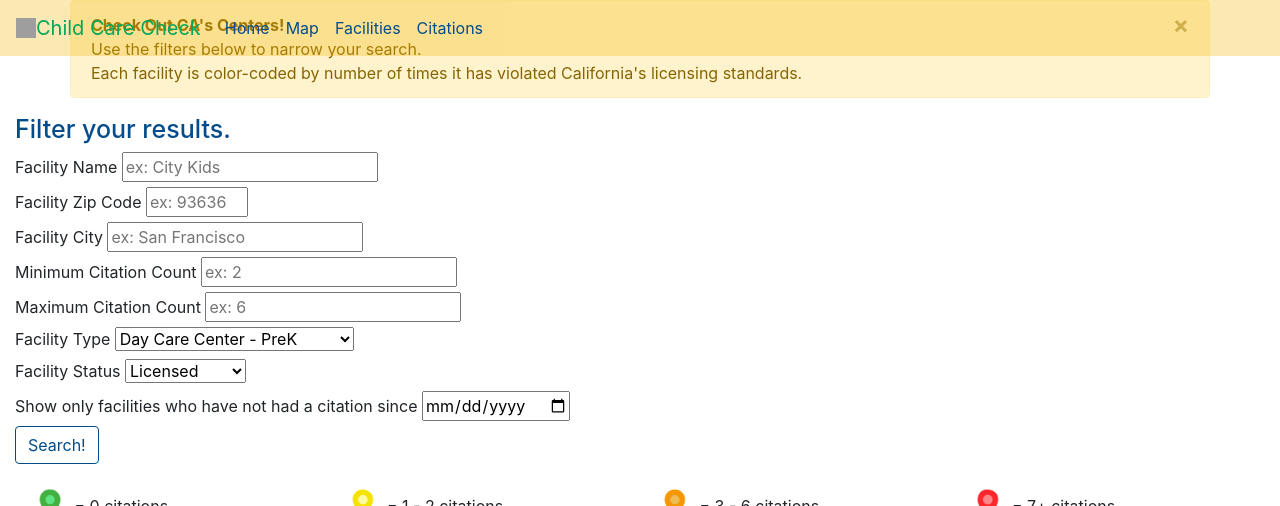
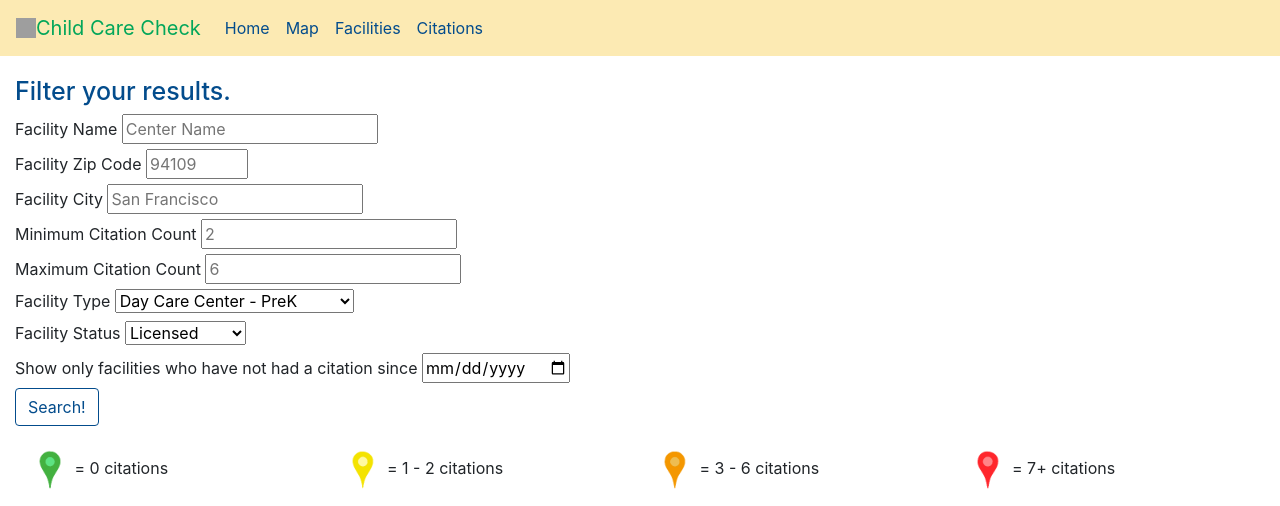
Before and after one commit to hanndull/child-care-check, a Flask app: page /map in a window 1280 px wide. Shown: the top 506 px of the page. Run offline with Flask 2, Linux system fonts and the light colour scheme; data that the repository does not hold is empty; some libraries are stand-ins or nearby versions; grey boxes are pictures that could not be loaded.

Commit message:
Updated navbar, map page, and map marker windows

```diff
--- a/static/css/bootstrap.css
+++ b/static/css/bootstrap.css
@@ -1,10 +1,13 @@
 /*    .nav-link {
         background-color: rgba(255,255,255,0.5);
     }*/
-.navbar {
+.nav-opaque {
     /*background: linear-gradient(to left, #f9d1d4, #d3cdec);*/
     /*background-color: rgba(255,255,255,0.7);*/
-    background-color: rgba(242,183,5,0.3)
+    background-color: rgba(252,234,179,1);
+}
+.nav-translucent {
+    background-color: rgba(242,183,5,0.3);
 }
 .navbar-brand { /* forest green -- navbar brand */
     color: rgba(3,166,90,1);
@@ -23,6 +26,12 @@ h3 {
 h4 {
     font-size: 16px;
 }
+main {
+    margin-top: 76px;
+}
+main.homepg {
+    margin-top: 56px
+}
 .nestedh2 {
     font-size: 25px;
     color: rgba(3,76,140,1);
@@ -32,6 +41,11 @@ h4 {
 }
 a { /* deep blue -- hyperlinks */
     color: rgba(3,76,140,1);
+}
+a:hover {
+    color: rgba(210,84,152,1);
+    text-decoration: none;
+    font-weight: none;
 }
 .btn-outline {
     color: rgba(3,76,140,1);
--- a/templates/base.html
+++ b/templates/base.html
@@ -16,7 +16,7 @@
 
   <body>
     <div class="container-fluid position-relative">
-      <nav class="navbar navbar-expand-sm fixed-top">
+      <nav class="navbar nav-opaque navbar-expand-sm fixed-top">
         <img src="https://cdn.pixabay.com/photo/2014/04/02/11/01/tick-305245_960_720.png" height="20" width="20">
         <a class="navbar-brand" href="/">Child Care Check</a>
         <button class="navbar-toggler" type="button" data-toggle="collapse" data-target="#navbarCollapse" aria-controls="navbarCollapse" aria-expanded="false" aria-label="Toggle navigation">
@@ -45,7 +45,7 @@
 
 <!-- Need to fix the nav bar collapse -->
 
-  {% block content %} fill in content here {% endblock %}
+    {% block content %} fill in content here {% endblock %}
 
     <div class="container-fluid mt-3 fixed-bottom">
       <div class="row align-items-center">
--- a/templates/common-citations.html
+++ b/templates/common-citations.html
@@ -1,9 +1,9 @@
 {% extends 'base.html' %}
 
-{% block head %}
-{% endblock %}
 
 {% block content %}
+
+<main>
     <div class="container-fluid">
         <h1>Common Citations in CA Child Care Center Facilities</h1>
 
@@ -13,4 +13,6 @@
                 </a></p>
             {% endfor %}
     </div>
+</main>
+
 {% endblock %}
--- a/templates/facilities.html
+++ b/templates/facilities.html
@@ -1,6 +1,7 @@
 {% extends 'base.html' %}
 {% block content %}
 
+<main>
     <div class="container-fluid">
 
         <h1>CA Child Care Center Facilities</h1>
@@ -15,4 +16,5 @@
             {% endfor %}
 
     </div>
+</main>
 {% endblock %}
--- a/templates/facility_profile.html
+++ b/templates/facility_profile.html
@@ -1,5 +1,7 @@
 {% extends 'base.html' %}
 {% block content %}
+
+<main>
     <div class="container-fluid">
         <h2>{{ facility.name }}</h2>
         <h4>
@@ -66,5 +68,6 @@
             <a href="/map">View Map and Filters</a></h3>
 
     </div>
+</main>
 
 {% endblock %}
--- a/templates/filter-results.html
+++ b/templates/filter-results.html
@@ -1,6 +1,7 @@
 {% extends 'base.html' %}
 {% block content %}
 
+<main>
     <div class="container-fluid">>
         {% if facilities %}
             <h3>Your search returned: {{ facility_count }} facilities</h3>
@@ -17,5 +18,6 @@
 
         {% endif %}
     </div>
+</main>
 
 {% endblock %}
--- a/templates/home.html
+++ b/templates/home.html
@@ -7,7 +7,7 @@
 {% endblock %}
 
 {% block content %}
-
+<main class="homepg">
 <div class="position-relative">
     <img src="/static/readinggroup.jpg" class="img-fluid" alt="Preschool-age children reading with a teacher" id="home-header">
     <!-- Image from: https://www.actforchildren.org/wp-content/uploads/2015/09/Opening-CC-Program-PAGE-HEADER.jpg -->
@@ -36,5 +36,6 @@
         </div>
     </div>
 </div>
+</main>
 
 {% endblock %}
--- a/templates/map.html
+++ b/templates/map.html
@@ -32,13 +32,7 @@
 {% endblock %}
 
 {% block content %}
-  <div class="container alert alert-warning alert-dismissible fade show" role="alert">
-    <strong>Check Out CA's Centers!</strong><br>Use the filters below to narrow your search. <br>Each facility is color-coded by number of times it has violated California's licensing standards.
-    <button type="button" class="close" data-dismiss="alert" aria-label="Close">
-      <span aria-hidden="true">&times;</span>
-    </button>
-  </div>
-
+<main>
 
   <div class="container-fluid">
     <div id="filters">
@@ -48,20 +42,20 @@
           <!-- look into refactoring with Jinja -->
 
           <label for='name'>Facility Name </label>
-                <input id='name' type='text' name='name' placeholder='ex: City Kids'><br>
+          <input id='name' type='text' name='name' placeholder='Center Name'><br>
 
           <label for='zipcode'>Facility Zip Code </label>
-                <input id='zipcode' type='text' name='zipcode' placeholder='ex: 93636' size=5 pattern="[0-9]*"><br>
+          <input id='zipcode' type='text' name='zipcode' placeholder='94109' size=5 pattern="[0-9]*"><br>
           <!-- Pattern attr from https://css-tricks.com/html-for-zip-codes/ -->
 
           <label for='city'>Facility City </label>
-                <input id='city' type='text' name='city' placeholder='ex: San Francisco'><br>
+          <input id='city' type='text' name='city' placeholder='San Francisco'><br>
 
           <label for='min-cit'>Minimum Citation Count </label>
-                <input id='min-cit' type='number' name='min_cit' min='0' placeholder='ex: 2'><br>
+          <input id='min-cit' type='number' name='min_cit' min='0' placeholder='2'><br>
 
           <label for='max-cit'>Maximum Citation Count </label>
-                <input id='max-cit' type='number' name='max_cit' min='0' placeholder='ex: 6'><br>
+          <input id='max-cit' type='number' name='max_cit' min='0' placeholder='6'><br>
 
           <label for="type-select">Facility Type </label>
           <select id="type-select" name="type">
@@ -124,12 +118,12 @@
       </div>
     </div>
   </div>
+</main>
 
 
   <div id="map"> <!-- Should the map div enclose the map script?? -->
 
     <script>
-      $(".alert").alert('close')
 
       $("#filter-form").submit((event) => {
       // JQuery event listener for click on submit of form
@@ -210,9 +204,9 @@
             marker.addListener('click', () => {
               const content = (
                 '<div id="content">'+
-                '<h3>'+
+                '<h4>'+
                 data[f_id]['title']+
-                '</h3><p>Status: '+
+                '</h4><p>Status: '+
                 data[f_id]['status']+
                 '<br>Citation Count: '+
                 data[f_id]['citation_count']+
@@ -224,7 +218,7 @@
 
               const infowindow = new google.maps.InfoWindow({
                 content: content,
-                maxWidth: 400,
+                maxWidth: 300,
                 title: data[f_id]['title'],
               });
               infowindow.open(map, marker)
@@ -336,9 +330,9 @@
               marker.addListener('click', () => {
                 const content = (
                   '<div id="content">'+
-                  '<h3>'+
+                  '<h4>'+
                   data[f_id]['title']+
-                  '</h3><p>Status: '+
+                  '</h4><p>Status: '+
                   data[f_id]['status']+
                   '<br>Citation Count: '+
                   data[f_id]['citation_count']+
@@ -350,7 +344,7 @@
 
                 const infowindow = new google.maps.InfoWindow({
                   content: content,
-                  maxWidth: 400
+                  maxWidth: 300
                 });
                 infowindow.open(map, marker)
               });
```
Also changed, not shown: templates/citation-profile.html (+7 -2 lines). Lines whose indentation alone changed are shown as unchanged.
